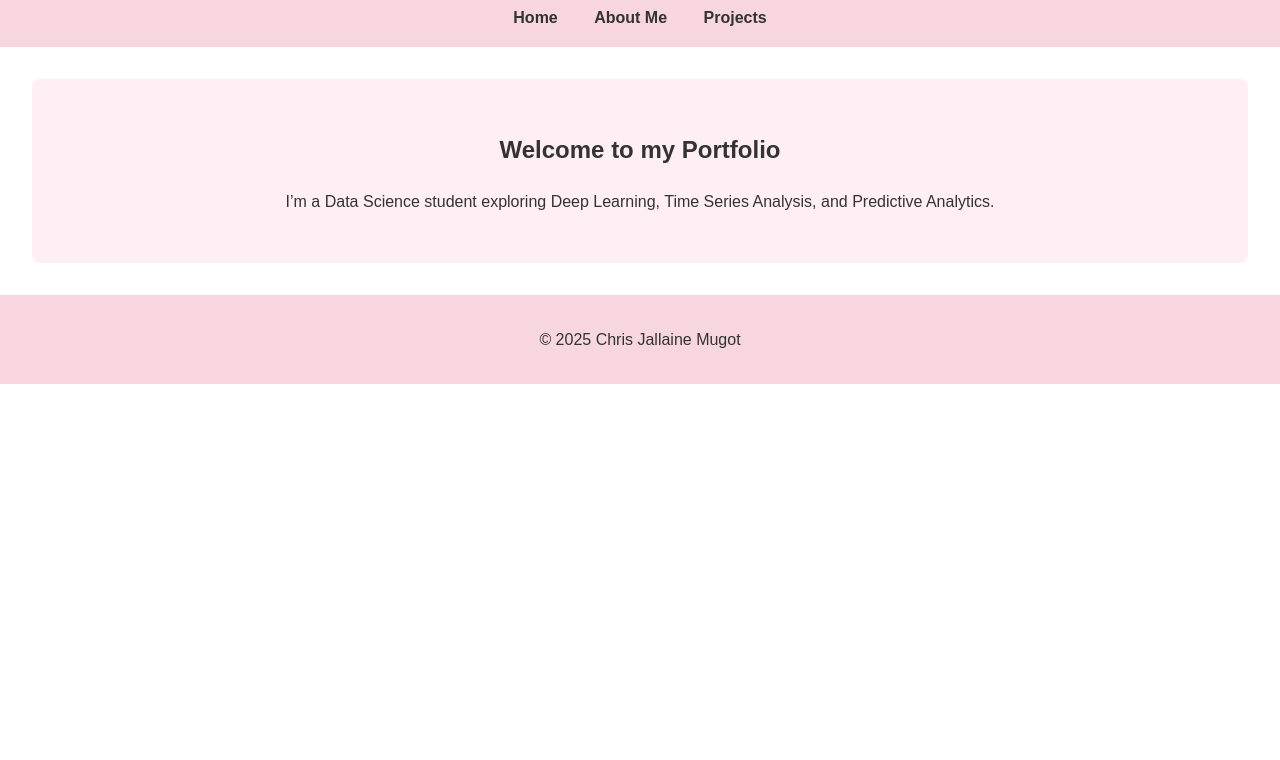
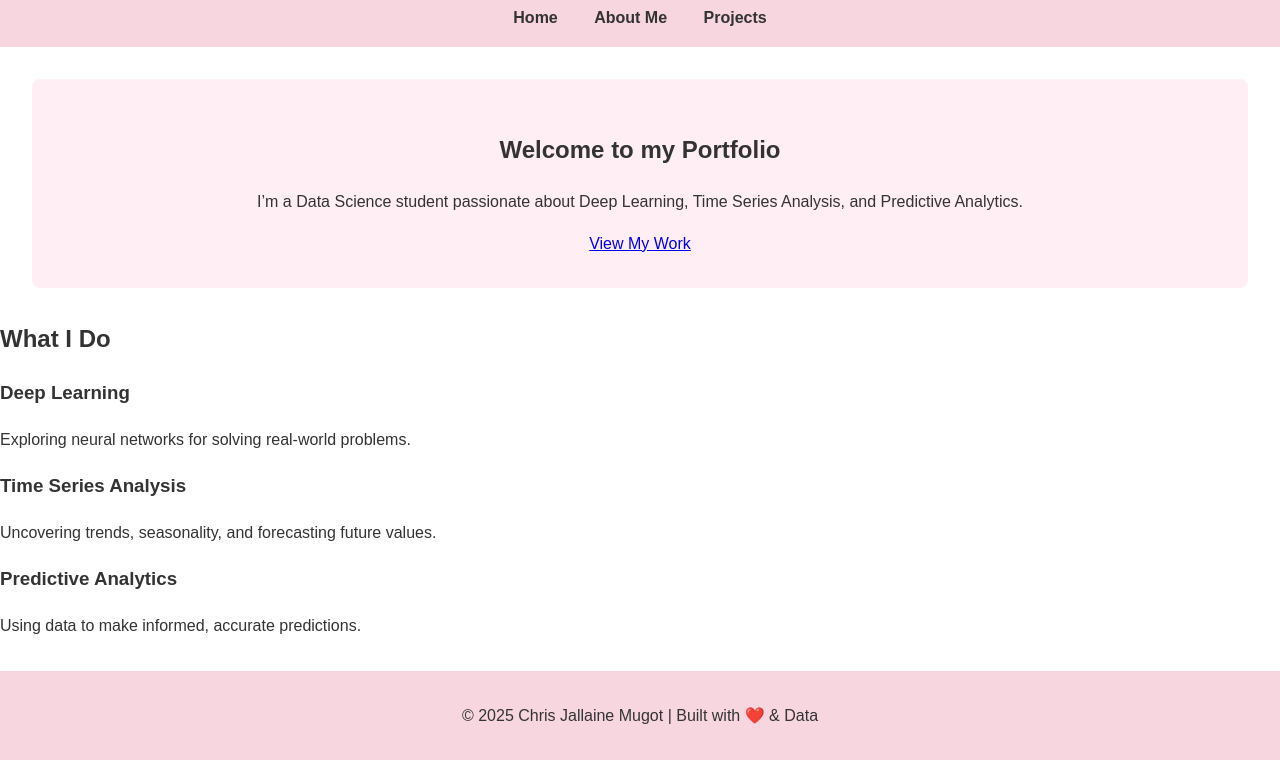
Before and after one commit to chrisjallaine/ChrisJallaineSite.io, a plain HTML site: page index.html in a window 1280 px wide. Shown: the part 78-838 px from the top of the page. Before the commit the page ends 800 px from the top, so only its background shows below. Drawn offline with Linux system fonts and the light colour scheme.

Commit message:
Update index.html

```diff
--- a/index.html
+++ b/index.html
@@ -4,26 +4,50 @@
   <meta charset="UTF-8">
   <title>Chris Jallaine Mugot — Data Science Portfolio</title>
   <link rel="stylesheet" href="assets/style.css">
+  <link href="https://fonts.googleapis.com/css2?family=Inter:wght@400;600;700&display=swap" rel="stylesheet">
 </head>
 <body>
   <header>
-    <h1>Chris Jallaine Mugot</h1>
+    <div class="container">
+      <h1 class="logo">Chris Jallaine Mugot</h1>
       <nav>
         <a href="index.html">Home</a>
         <a href="about.html">About Me</a>
         <a href="projects.html">Projects</a>
       </nav>
+    </div>
   </header>
 
   <main>
     <section class="hero">
+      <div class="hero-content">
         <h2>Welcome to my Portfolio</h2>
-      <p>I’m a Data Science student exploring Deep Learning, Time Series Analysis, and Predictive Analytics.</p>
+        <p>I’m a Data Science student passionate about <span>Deep Learning</span>, <span>Time Series Analysis</span>, and <span>Predictive Analytics</span>.</p>
+        <a href="projects.html" class="btn">View My Work</a>
+      </div>
+    </section>
+
+    <section class="highlights">
+      <h2>What I Do</h2>
+      <div class="highlight-grid">
+        <div class="highlight-card">
+          <h3>Deep Learning</h3>
+          <p>Exploring neural networks for solving real-world problems.</p>
+        </div>
+        <div class="highlight-card">
+          <h3>Time Series Analysis</h3>
+          <p>Uncovering trends, seasonality, and forecasting future values.</p>
+        </div>
+        <div class="highlight-card">
+          <h3>Predictive Analytics</h3>
+          <p>Using data to make informed, accurate predictions.</p>
+        </div>
+      </div>
     </section>
   </main>
 
   <footer>
-    <p>© 2025 Chris Jallaine Mugot</p>
+    <p>© 2025 Chris Jallaine Mugot | Built with ❤️ & Data</p>
   </footer>
 </body>
 </html>
```
Lines whose indentation alone changed are shown as unchanged.
